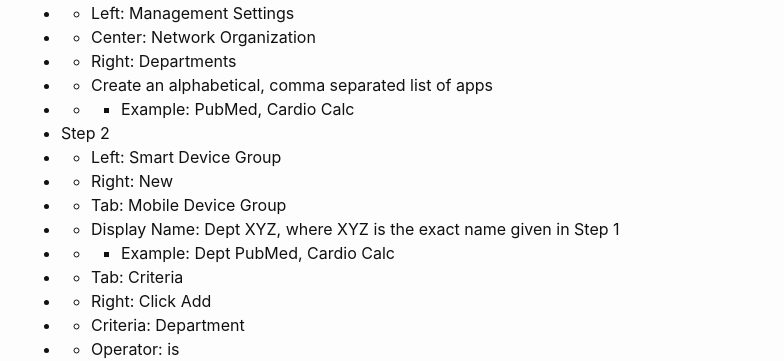
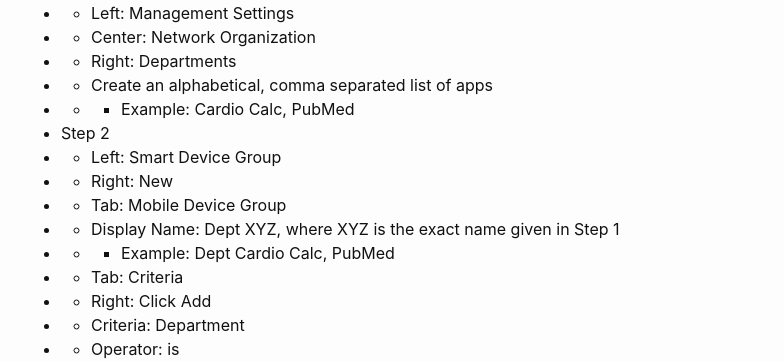
Before and after one commit to jftuga/blog, a Jekyll site: the page built from _posts/2020-08-17--JAMF-iPad-Deployment-Guide.md, in a window 1280 px wide and 900 px high, scrolled down 1328 px. Shown: the part 161-522 px from the top of the window, without its empty margins (239-1023 px from the left). Built offline with Jekyll 4.4.1, drawn with Linux system fonts in a browser that asks for light colours.

```diff
--- a/_posts/2020-08-17--JAMF-iPad-Deployment-Guide.md
+++ b/_posts/2020-08-17--JAMF-iPad-Deployment-Guide.md
@@ -59,14 +59,14 @@ A group may contain one or more apps
 * * Center: Network Organization
 * * Right: Departments
 * * Create an alphabetical, comma separated list of apps
-* * * Example: PubMed, Cardio Calc
+* * * Example: Cardio Calc, PubMed
 
 * Step 2
 * * Left: Smart Device Group
 * * Right: New
 * * Tab: Mobile Device Group
 * * Display Name: Dept XYZ, where XYZ is the exact name given in Step 1
-* * * Example: Dept PubMed, Cardio Calc
+* * * Example: Dept Cardio Calc, PubMed
 * * Tab: Criteria
 * * Right: Click Add
 * * Criteria: Department
```
